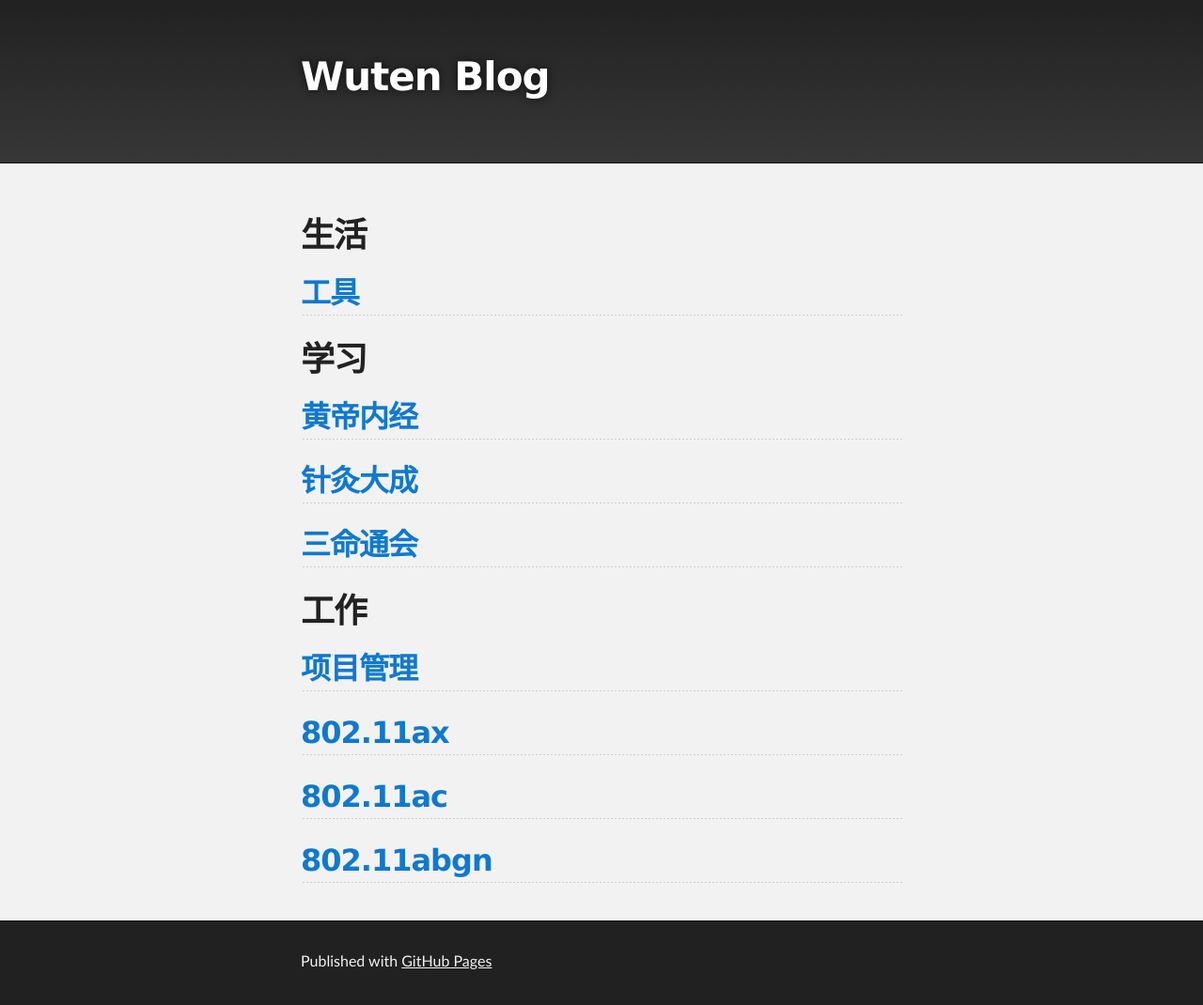
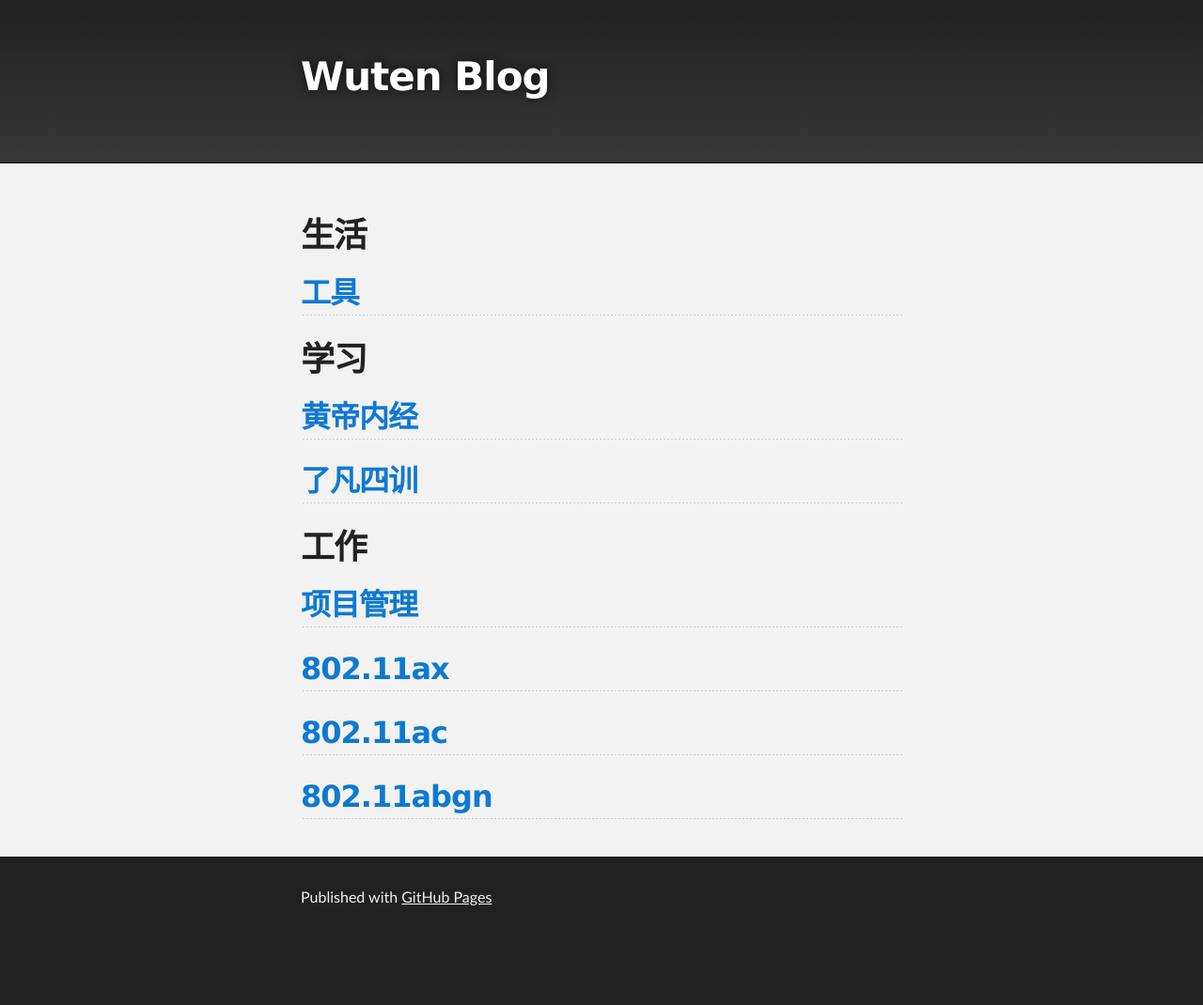
Before and after one commit to wuten/wuten.github.io, a Jekyll site: the page built from index.md, in a window 1280 px wide. Shown: the whole page at 94% size. Built offline with Jekyll 4.4.1, drawn with Linux system fonts in a browser that asks for light colours; our own code applies the rules of GitHub Pages for plain Markdown files; the repository's description, which GitHub fills in, is left out; after the commit the page ends 1002 px from its top, so only the background shows below that.

Commit message:
主页添加《了凡四训》

```diff
--- a/index.md
+++ b/index.md
@@ -3,8 +3,7 @@
 
 # 学习
 ## [黄帝内经](/learn/huangdineijing/index.html)
-## [针灸大成](/learn/huangdineijing/index.html)
-## [三命通会]()
+## [了凡四训](/learn/liaofansixun/index.html)
 
 # 工作
 ## [项目管理](/work/index.html)
```
